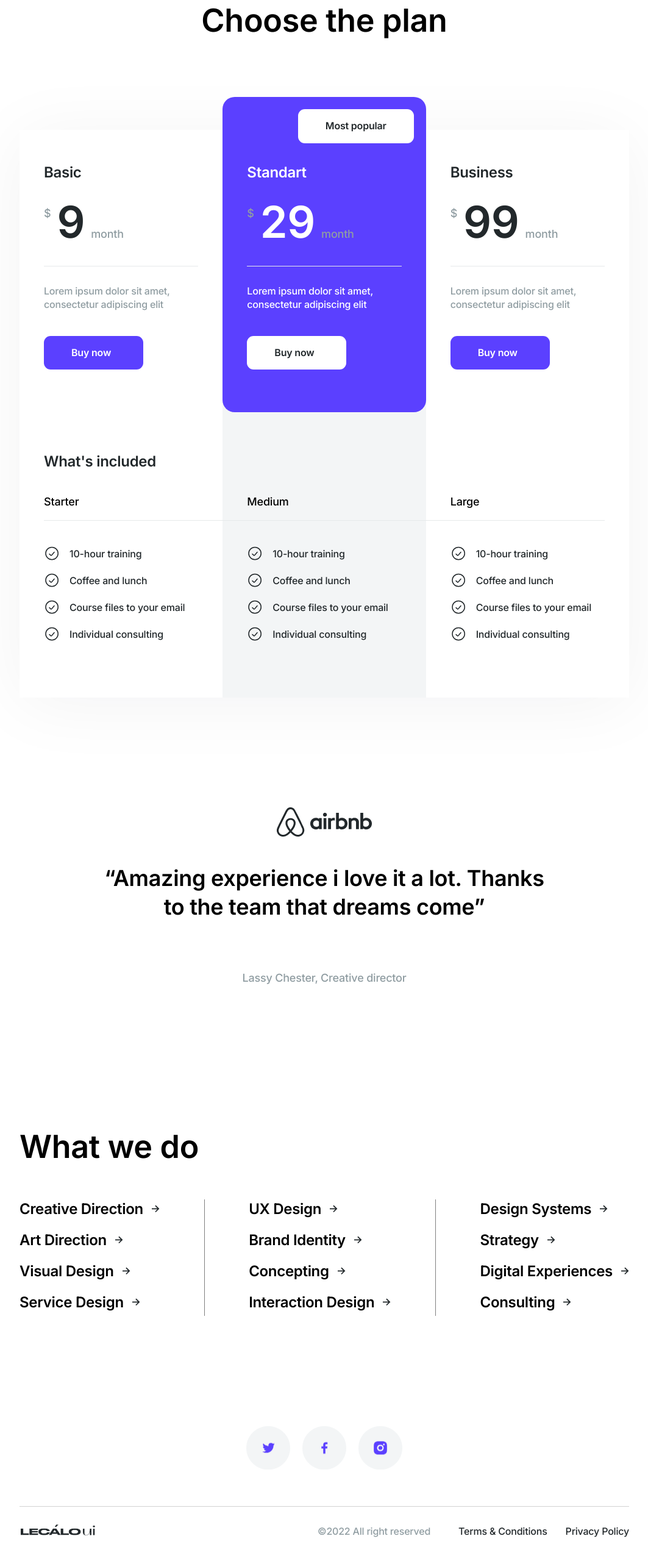
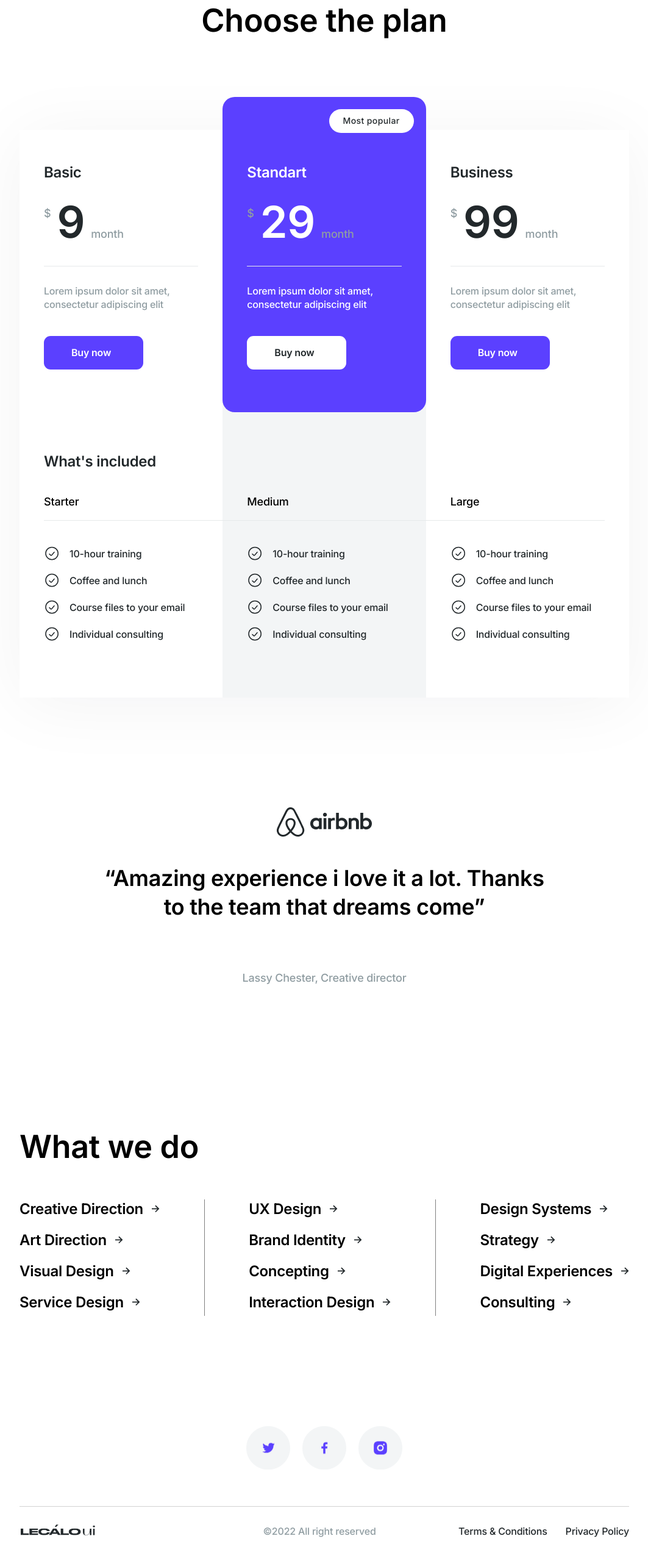
Before and after one commit to valikrozenkov/test-task, a plain HTML site: page index.html in a window 1280 px wide. Shown: the part 2037-4597 px from the top of the page at 61% size, without its empty margins (108-1171 px from the left). Drawn offline with Linux system fonts and the light colour scheme; a web font is replaced by a local one.

Commit message:
feat(/main): fix footer & chip

```diff
--- a/index.html
+++ b/index.html
@@ -100,7 +100,7 @@
                     <div class="card-wrapper">
                         <div class="basic-card rounded-corners-left">
                             <div class="card-header">
-                                <div class="chip button">
+                                <div class="chip chip-button">
                                     <p>
                                         The cheapest
                                     </p>
@@ -180,7 +180,7 @@
 
                         <div class="basic-card">
                             <div class="card-header">
-                                <div class="chip button">
+                                <div class="chip chip-button">
                                     <p>
                                         Most popular
                                     </p>
@@ -257,7 +257,7 @@
                         </div>
                         <div class="basic-card">
                             <div class="card-header">
-                                <div class="chip button">
+                                <div class="chip chip-button">
                                     <p>
                                         Most expensive
                                     </p>
@@ -498,12 +498,15 @@
                                 <p class="contacts-text">©2022 All right reserved</p>
                             </div>
                             <div class="contacts-policy">
-                                <div class="contacts-policy-text">
-                                    <p class="title-contacts">Terms & Conditions</p>
+                                <div class="contacts-policy-wrapper">
+                                    <div class="contacts-policy-text">
+                                        <p class="title-contacts">Terms & Conditions</p>
+                                    </div>
+                                    <div class="contacts-policy-text">
+                                        <p class="title-contacts">Privacy Policy</p>
+                                    </div>
                                 </div>
-                                <div class="contacts-policy-text">
-                                    <p class="title-contacts">Privacy Policy</p>
-                                </div>
+
                             </div>
                         </div>
                     </div>
--- a/style.css
+++ b/style.css
@@ -297,6 +297,7 @@ html {
 .contacts-logo {
     display: flex;
     padding-top: 30px;
+    width: 294px;
 }
 
 .contacts-wrapper-logo {
@@ -308,6 +309,7 @@ html {
 
 .contacts-link-wrapper {
     display: flex;
+    justify-content: space-between;
 }
 
 .section-contacts {
@@ -322,7 +324,6 @@ html {
     display: flex;
     padding-top: 30px;
     justify-content: center;
-    padding-left: 362px;
 }
 
 .contacts-text {
@@ -347,7 +348,6 @@ html {
     display: flex;
     padding-top: 30px;
     justify-content: end;
-    margin-left: auto;
 }
 
 .contacts-policy-text {
@@ -551,6 +551,17 @@ html {
     z-index: 10;
 }
 
+.chip-button {
+    padding: 11px 23px;
+    font-size: 14px;
+    font-weight: 500;
+    letter-spacing: 0.4px;
+    line-height: 120%;
+    color: #22282B;
+    background-color: white;
+    border-radius: 38px;
+}
+
 .header-left {
     padding-right: 40px;
 }
@@ -612,14 +623,17 @@ html {
     padding-right: 40px;
 }
 
-.header-choosen-card .button {
+.header-choosen-card .chip-button {
     background-color: #fff;
     display: flex;
 }
 
+.header-choosen-card .button {
+    background-color: white;
+}
+
 .header-choosen-card .button p {
     color: #22282B;
-
 }
 
 .header-choosen-card .price .amount,
@@ -636,3 +650,8 @@ html {
     height: 20px;
     min-width: 127px;
 }
+
+.contacts-policy-wrapper {
+    display: flex;
+    width: 100%;
+}
```
